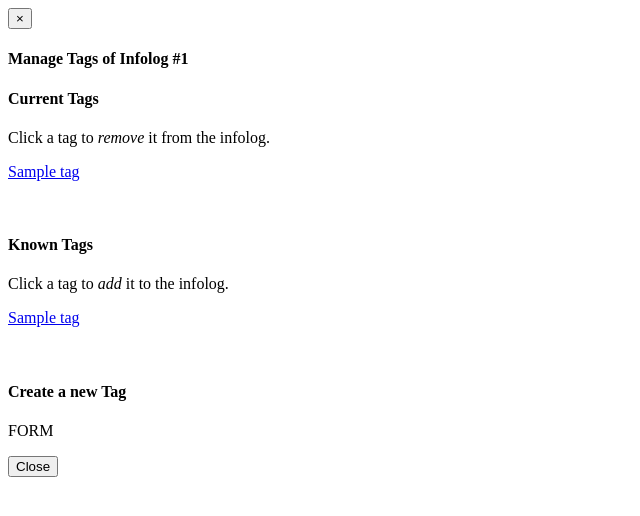
After one commit to dansan/infolog-upload, a Django app: template templates/infolog_upload/modal_manage_tags.html in a window 1280 px wide. The commit adds this page. Shown: the top 516 px of the page, without its empty margins (0-640 px from the left). Run offline with Django 3.2, Linux system fonts and the light colour scheme; the template is opened without the code that fills it: most values are stand-ins (such as "Sample title", 1, 10 or a date in 2020).

Commit message:
add tag management

```diff
--- a/admin.py
+++ b/admin.py
@@ -17,3 +17,4 @@ class InfologAdmin(admin.ModelAdmin):
     list_filter = ("severity", "game", "has_support_ticket", "client", "upload_date", "replay__unixTime")
 
 admin.site.register(Infolog, InfologAdmin)
+admin.site.register(InfologTag)
--- /dev/null
+++ b/templates/infolog_upload/modal_manage_tags.html
@@ -0,0 +1,28 @@
+{% comment %}
+<!--
+Please see srs_base.html for license information.
+-->
+{% endcomment %}
+          <div class="modal-header">
+              <button type="button" class="close" data-dismiss="modal" aria-hidden="true">&times;</button>
+              <h4 class="modal-title">Manage Tags of Infolog #{{ infolog.id }}</h4>
+          </div>
+          <div class="modal-body">
+              <h4>Current Tags</h4>
+              <p>Click a tag to <em>remove</em> it from the infolog.</p>
+              <p>{% for tag in infolog.tags.all %}<a href="{% url "modal_manage_tags_rm" infolog.id tag.id %}">
+                  {{ tag.name }}</a> {% endfor %}</p>
+              <p><br></p>
+
+              <h4>Known Tags</h4>
+              <p>Click a tag to <em>add</em> it to the infolog.</p>
+              {% for tag in all_tags %}<a href="{% url "modal_manage_tags_add" infolog.id tag.id %}">
+                  {{ tag.name }}</a> {% endfor %}
+              <p><br></p>
+
+              <h4>Create a new Tag</h4>
+              <p>FORM</p>
+          </div>
+          <div class="modal-footer">
+              <button type="button" class="btn btn-default" data-dismiss="modal">Close</button>
+          </div>
--- a/urls.py
+++ b/urls.py
@@ -10,4 +10,10 @@ urlpatterns = patterns('',
                        url(r'^upload/$', 'infolog_upload.views.upload_html'),
                        url(r'^json/$', jsonrpc_site.dispatch, name='jsonrpc_mountpoint'),
                        url(r'^json/browse/$', 'jsonrpc.views.browse', name='jsonrpc_browser'),
+                       url(r'^modal_manage_tags/(?P<infologid>[\d-]+)/$', 'infolog_upload.views.modal_manage_tags',
+                           name='modal_manage_tags'),
+                       url(r'^modal_manage_tags_rm/(?P<infologid>[\d-]+)/(?P<tagid>[\d-]+)/$',
+                           'infolog_upload.views.modal_manage_tags_rm', name='modal_manage_tags_rm'),
+                       url(r'^modal_manage_tags_add/(?P<infologid>[\d-]+)/(?P<tagid>[\d-]+)/$',
+                           'infolog_upload.views.modal_manage_tags_add', name='modal_manage_tags_add'),
                        )
```
Also changed, not shown: models.py (+10 -3 lines), templates/infolog_upload/infolog.html (+21 -2 lines), views.py (+45 -3 lines), migrations/0001_initial.py, migrations/0002_auto__add_field_infolog_ext_link.py (deleted), migrations/0003_auto.py (deleted), migrations/0004_auto.py (deleted).
